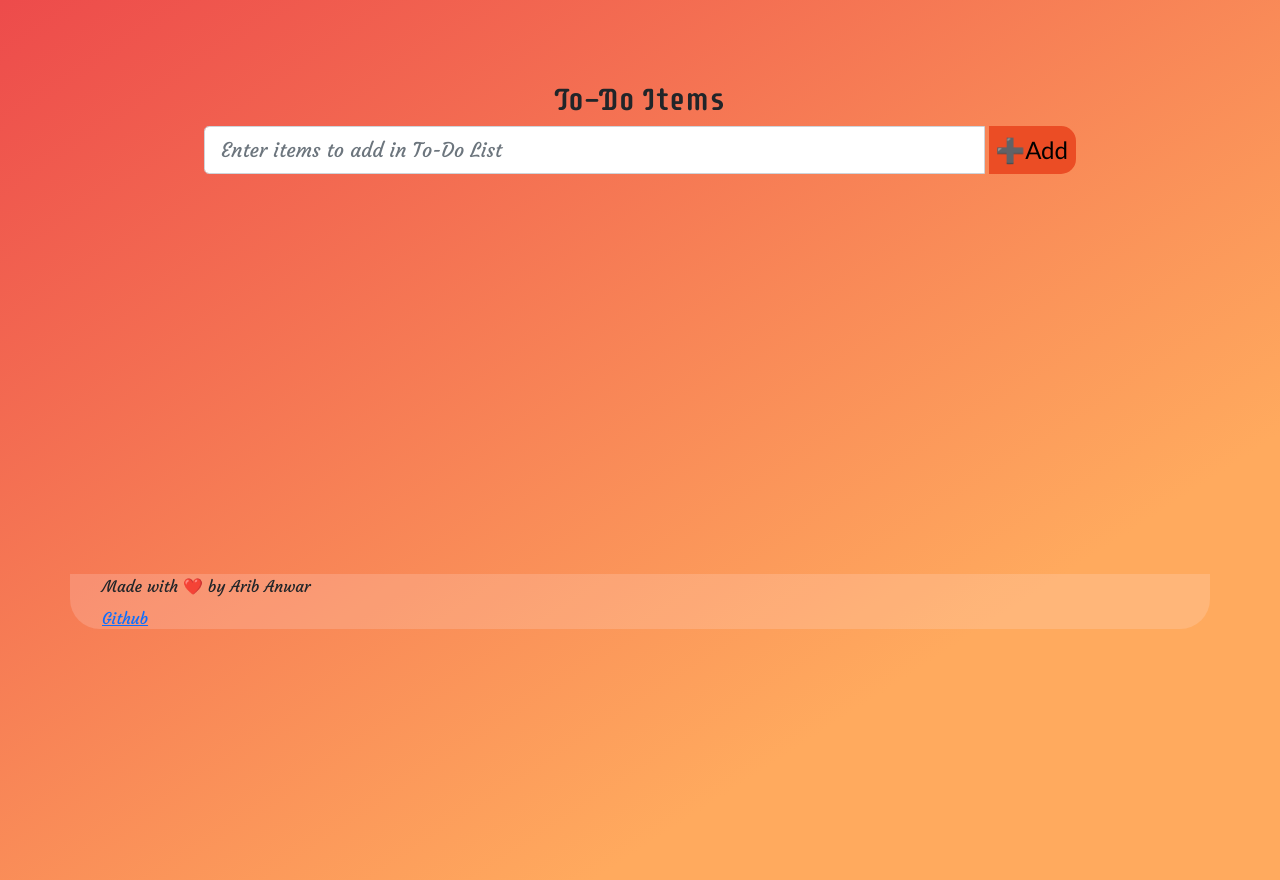
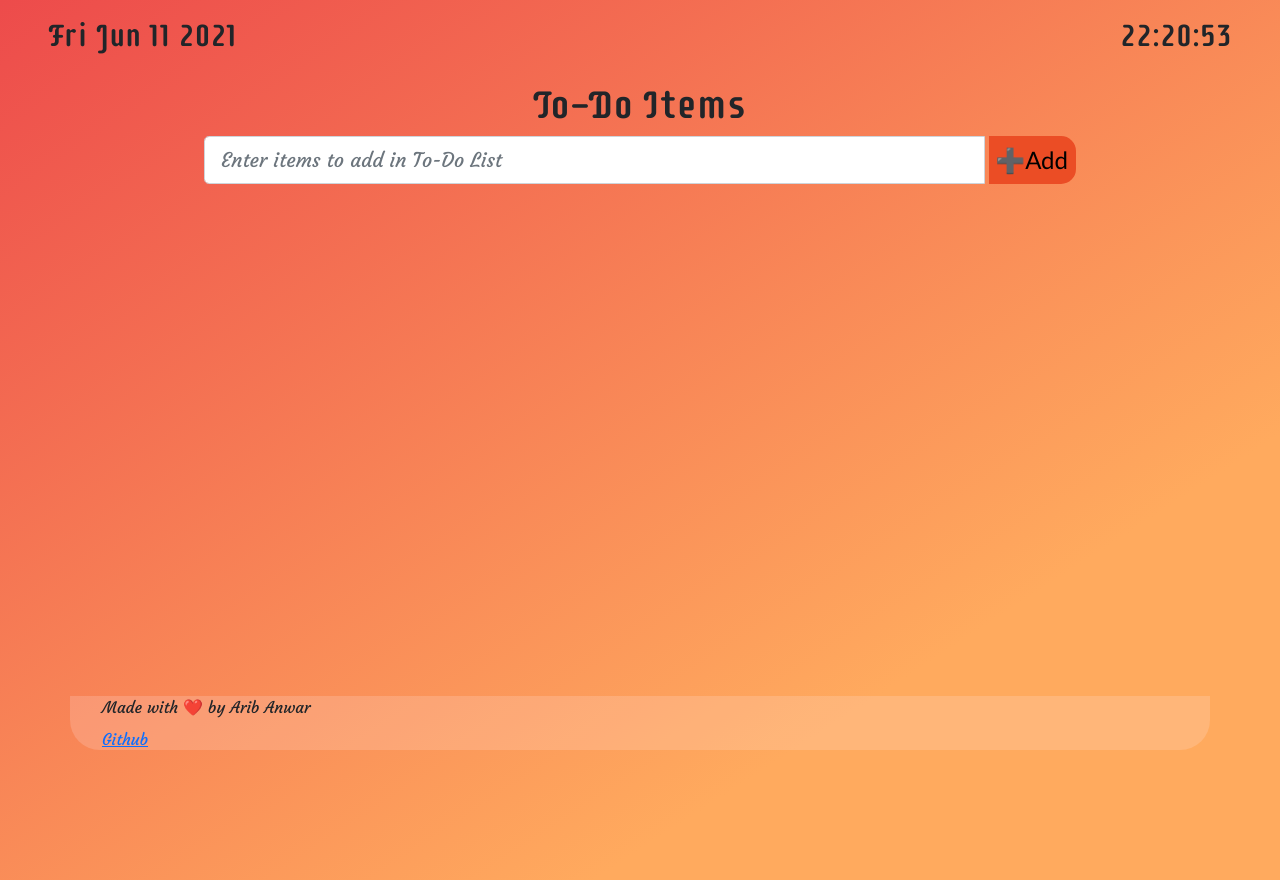
Before and after one commit to freakster22/To-do, a plain HTML site: page index.html in a window 1280 px wide. Drawn offline with nearby package versions, Linux system fonts and the light colour scheme.

Commit message:
Date-Time functionality added

```diff
--- a/index.html
+++ b/index.html
@@ -11,7 +11,9 @@
 
     <body>
         <div class="container ToDo-container">
-            <h2>To-Do Items</h2>
+            <h1>To-Do Items</h1>
+            <h2 id ="Date"></h2>
+            <h2 id="Time"></h2>
             <div class="input-group input-group-lg">
                 <input type="text" class="form-control" id="input" placeholder="Enter items to add in To-Do List">
                 &nbsp;<button class="addBtn" id="add">➕Add</button>
@@ -22,7 +24,7 @@
                 </ul>
             </div>
        </div>
-       <div class= "footer container">
+       <footer class= "footer container">
            <p>Made with ❤️ by Arib Anwar</p>
            <a href="https://www.github.com/freakster22">Github</a>
        </div>
--- a/main.js
+++ b/main.js
@@ -4,12 +4,15 @@ var ToDoItems = document.getElementById("ToDo-items");
 var itemContainer = document.getElementById("item-container");
 var input = document.getElementById("input");
 var footer = document.getElementsByClassName("footer");
+var dateTag = document.getElementById("Date");
+var timeTag = document.getElementById("Time");
+
 
 //--------------EVENT LISTENERS with FUNCTION-----------------------
 addToDo.addEventListener("click", addTodo);
 input.addEventListener("keyup", enterFunc);
 window.addEventListener("load", showFooter); //Footer
-
+window.addEventListener("load", showTime);
 
 //Add Button function
 function addTodo(e) {
@@ -58,6 +61,8 @@ function addTodo(e) {
             console.log("chek clicked");
             itemList.style.textDecoration = 'line-through';
             itemList.style.color = 'rgba(52, 74, 36, 0.6)';
+            itemList.style.transform = 'scale(0.8)';
+            itemList.style.transition = '0.7s ease';
 
         });
 
@@ -83,9 +88,34 @@ function enterFunc() {
 
 function showFooter() {
     var footer = document.querySelector(".footer");
-    console.log("Loaded");
     footer.style.display = "flex";
     footer.style.flexDirection = "column";
-    footer.style.position = "static";
+    footer.style.position = "relative";
     footer.style.marginTop = "25rem";
+
+
 }
+//For Date & time
+function showTime(){
+    const date = new Date();
+    dateTag.classList.add("date");
+    timeTag.classList.add("time");
+    //timeTag.innerText = date.toLocaleTimeString(); //--- For short hand
+
+    // Using the below format for better visuals
+    var h = date.getHours(); // 0 - 23
+    var m = date.getMinutes(); // 0 - 59
+    var s = date.getSeconds(); // 0 - 59
+
+    h = (h < 10) ? "0" + h : h;
+    m = (m < 10) ? "0" + m : m;
+    s = (s < 10) ? "0" + s : s;
+
+    var time = h + ":" + m + ":" + s;
+
+    timeTag.innerHTML = time;
+    dateTag.innerHTML = date.toDateString();
+    setTimeout(showTime, 1000);
+    dateTag.classList.add("date");
+
+}
```
